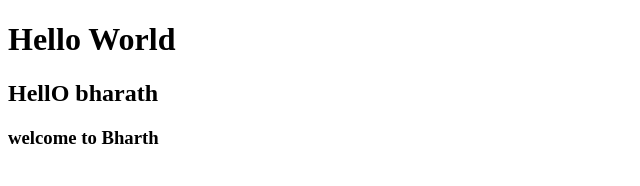
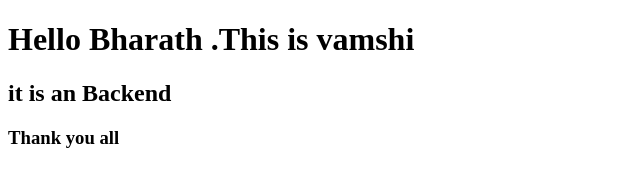
Before and after one commit to rvamshi01/vstem1, a plain HTML site: page index.html in a window 1280 px wide. Shown: the whole page, without its empty margins (0-640 px from the left). Drawn offline with Linux system fonts and the light colour scheme.

Commit message:
Update index.html

```diff
--- a/index.html
+++ b/index.html
@@ -1,13 +1,11 @@
 <!DOCTYPE html>
-<html lang="en">
+<html>
 <head>
-    <meta charset="UTF-8">
-    <meta name="viewport" content="width=device-width, initial-scale=1.0">
-    <title>Document</title>
+   <title>First Doc</title>
 </head>
 <body>
-    <h1>Hello World</h1>
-    <h2>HellO bharath</h2>
-    <h3>welcome to Bharth</h3>
+   <h1>Hello Bharath .This is vamshi</h1>
+   <h2> it is an Backend</h2>
+   <h3>Thank you all</h3>
 </body>
 </html>
```
